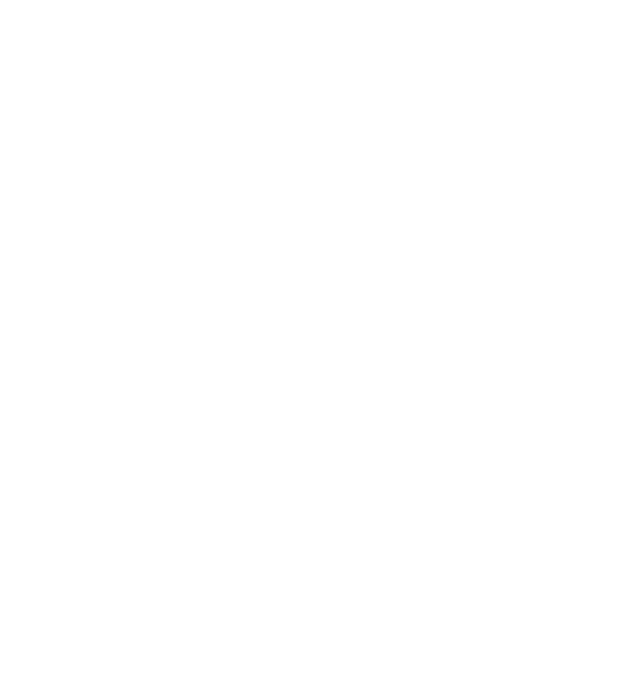
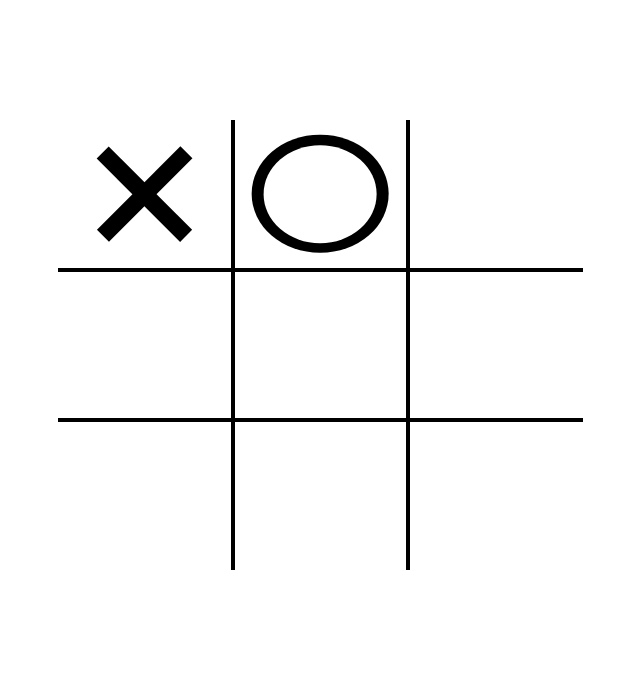
Before and after one commit to MaxStenex/TicTacToeJS, a website: page #source/index.html in a window 1280 px wide. Shown: the whole page, without its empty margins (317-957 px from the left). Drawn offline with nearby package versions, Linux system fonts and the light colour scheme; files that its build step writes are made by us from their sources.

Commit message:
added html code and some styles

```diff
--- a/#source/index.html
+++ b/#source/index.html
@@ -10,7 +10,27 @@
 
 <body>
 	<main>
-
+		<div class="container">
+			<div class="table current-zero">
+				<div class="table__wrapper">
+					<div class="table__row">
+						<div class="table__cell x-placed not-empty"></div>
+						<div class="table__cell zero-placed not-empty"></div>
+						<div class="table__cell"></div>
+					</div>
+					<div class="table__row">
+						<div class="table__cell"></div>
+						<div class="table__cell"></div>
+						<div class="table__cell"></div>
+					</div>
+					<div class="table__row">
+						<div class="table__cell"></div>
+						<div class="table__cell"></div>
+						<div class="table__cell"></div>
+					</div>
+				</div>
+			</div>
+		</div>
 	</main>
 	<script type="text/javascript" src="js/main.js"></script>
 </body>
--- a/#source/scss/style.scss
+++ b/#source/scss/style.scss
@@ -1 +1,146 @@
 @import "normalize.scss";
+
+.container {
+   max-width: 550px;
+   margin: 0 auto;
+   padding: 15vh 10px;
+}
+.table {
+
+		&__wrapper {
+         display: flex;
+         flex-direction: column;
+		}
+
+		&__row {
+         height: 150px;
+         display: flex;
+         &:nth-child(1) {
+            .table__cell {
+               border-top : none;
+            }
+         }
+         &:nth-child(3) {
+            .table__cell {
+               border-bottom : none;
+            }
+         }
+		}
+
+		&__cell {
+         border:2px solid black;
+         height: 100%;
+         flex: 0 0 33%;
+         position: relative;
+         &:nth-child(1) {
+            border-left: none;
+         }
+         &:nth-child(3) {
+            border-right: none;
+         }
+         &.x-placed{
+            &::before,
+            &::after {
+               content: '';
+               width: 10%;
+               height: 80%;
+               background-color: black;
+               position: absolute;
+               left:45%;
+               top:10%;
+            }
+            &::before{
+               transform:rotate(45deg);
+            }
+            &::after{
+               transform:rotate(-45deg);
+            }
+         }
+         &.zero-placed{
+            &::after {
+               content: '';
+               width: 80%;
+               height: 80%;
+               background-color: black;
+               position: absolute;
+               left:50%;
+               top:50%;
+               transform:translate(-50%,-50%);
+               border-radius: 50%;
+               z-index: 3;
+            }
+            &::before {
+               z-index: 100;
+               content: '';
+               width: 66%;
+               height: 66%;
+               background-color: #fff;
+               position: absolute;
+               left:50%;
+               top:50%;
+               transform:translate(-50%,-50%);
+               border-radius: 50%;
+            }
+         }
+      }
+}
+
+
+
+.current-x {
+   .table__cell{
+      &:hover{
+         &:not(.not-empty){
+            &::before,
+            &::after {
+               content: '';
+               width: 10%;
+               height: 80%;
+               background-color: #cccaca;
+               position: absolute;
+               left:45%;
+               top:10%;
+            }
+            &::before{
+               transform:rotate(45deg);
+            }
+            &::after{
+               transform:rotate(-45deg);
+            }
+         }
+      }
+   }
+}
+
+.current-zero {
+   .table__cell{
+      &:hover{
+         &:not(.not-empty){
+            &::after {
+               content: '';
+               width: 80%;
+               height: 80%;
+               background-color: #cccaca;
+               position: absolute;
+               left:50%;
+               top:50%;
+               transform:translate(-50%,-50%);
+               border-radius: 50%;
+               z-index: 3;
+            }
+            &::before {
+               z-index: 100;
+               content: '';
+               width: 66%;
+               height: 66%;
+               background-color: #fff;
+               position: absolute;
+               left:50%;
+               top:50%;
+               transform:translate(-50%,-50%);
+               border-radius: 50%;
+            }
+         }
+      }
+   }
+}
```
Also changed, not shown: dist/css/style.css (added), dist/css/style.min.css (added), dist/img/circle.svg (added), dist/img/cross.svg (added), dist/index.html (added), dist/js/main.js (added).
